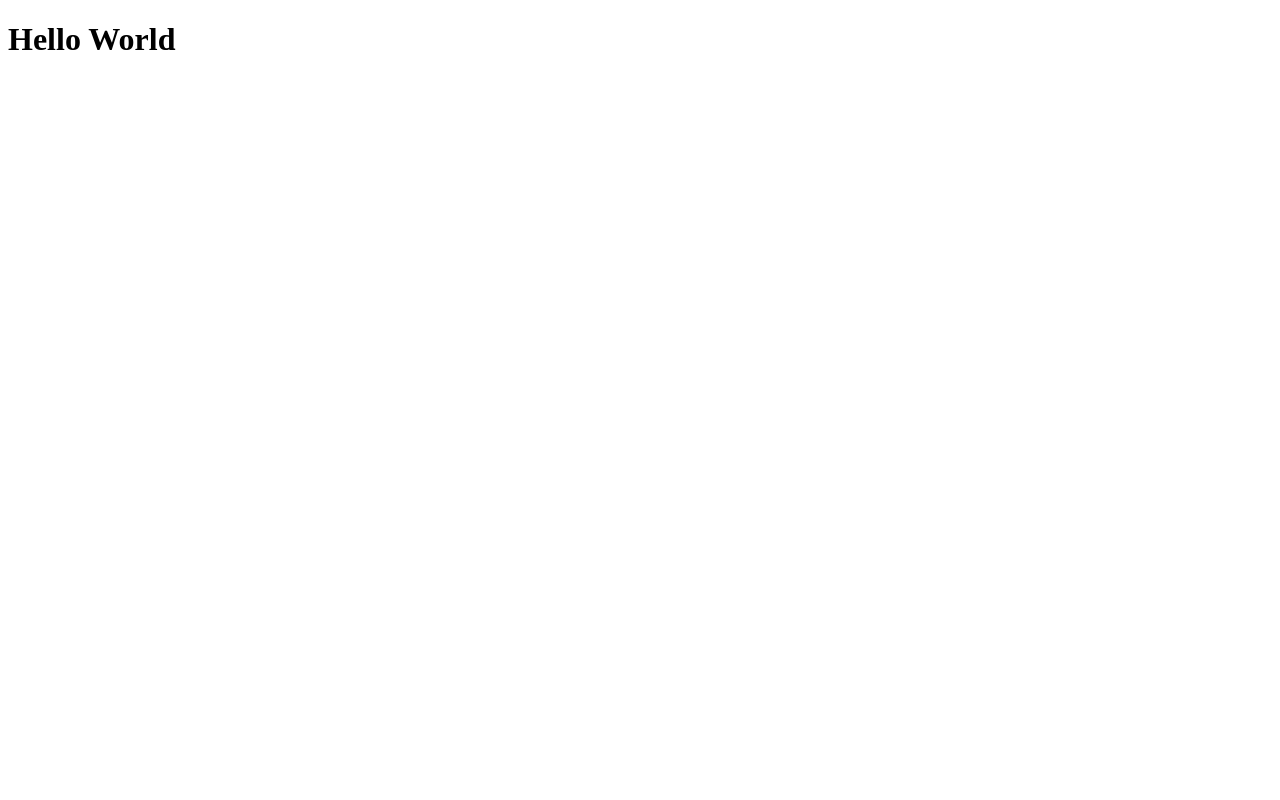
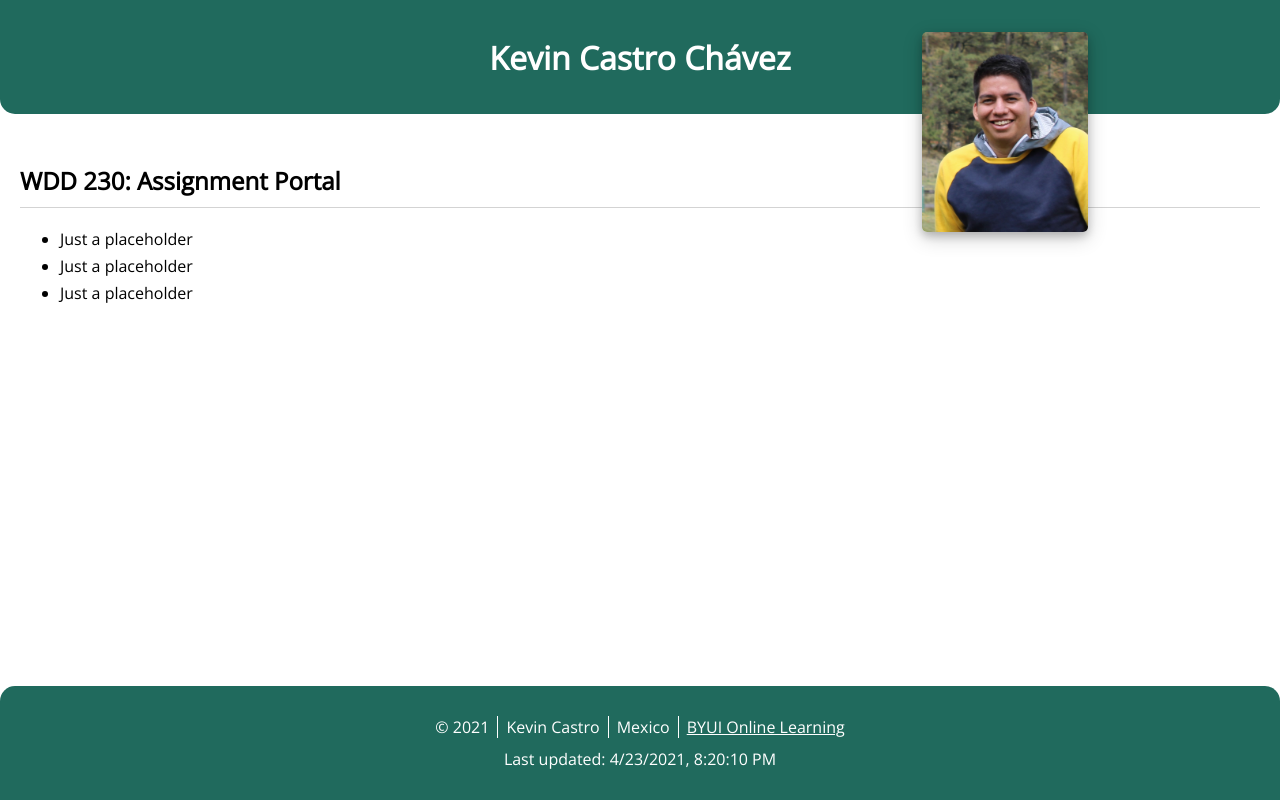
Before and after one commit to kevincastrochavez/kevincastrochavez.github.io, a plain HTML site: page index.html in a window 1280 px wide. Drawn offline with nearby package versions, Linux system fonts and the light colour scheme.

Commit message:
completed assignment portal homepage, imported google font, styled the document and created script to generate dynamic dates

```diff
--- a/index.html
+++ b/index.html
@@ -4,9 +4,41 @@
     <meta charset="UTF-8">
     <meta http-equiv="X-UA-Compatible" content="IE=edge">
     <meta name="viewport" content="width=device-width, initial-scale=1.0">
-    <title>Document</title>
+    <meta name="description" content="Assignment portal for Kevin Castro in WDD 230: Web Frontend Development at Brigham Young University - Idaho 2021">
+    <link href="https://fonts.googleapis.com/css2?family=Open+Sans:wght@300;400&display=swap" rel="stylesheet">
+    <link rel="stylesheet" href="styles.css">
+    <title>Portal Home Page for WDD 230</title>
 </head>
 <body>
-    <h1>Hello World</h1>
+
+    <header>
+        <h1>Kevin Castro Chávez</h1>
+
+    </header>
+
+    <img src="./Portrait.jpg" alt="Profile Image">
+
+    <main>
+        <h2>WDD 230: Assignment Portal</h2>
+
+        <ul>
+            <li>Just a placeholder</li>
+            <li>Just a placeholder</li>
+            <li>Just a placeholder</li>
+        </ul>
+    </main>
+
+    <footer>
+        <div class="information">
+            <p>&copy; <span id="year"></span></p>
+            <p>Kevin Castro</p>
+            <p>Mexico</p>
+            <a target="_blank" href="https://www.byui.edu/online">BYUI Online Learning</a>
+        </div>
+
+        <p>Last updated: <span id="lastDate"></span></p>
+    </footer>
+
+    <script src="script.js"></script>
 </body>
 </html>
--- /dev/null
+++ b/script.js
@@ -0,0 +1,16 @@
+const currentYear = document.getElementById('year')
+const updatedDate = document.getElementById('lastDate')
+
+function getCurrentYear() {
+    const date = new Date()
+    const year = date.getFullYear()
+    currentYear.innerHTML = year
+}
+
+function getLastModified() {
+    const lastModified = new Date(document.lastModified).toLocaleString()
+    updatedDate.innerHTML = lastModified
+}
+
+getCurrentYear()
+getLastModified()
--- /dev/null
+++ b/styles.css
@@ -0,0 +1,103 @@
+* {
+    margin: 0;
+}
+
+body {
+    height: 100vh;
+    display: flex;
+    flex-direction: column;
+    justify-content: space-between;
+    position: relative;
+    font-family: 'Open Sans', sans-serif;
+}
+
+header {
+    display: flex;
+    justify-content: center;
+    align-items: center;
+
+    height: 15%;
+    width: 100%;
+    color: white;
+    background-color: #206a5d;
+    border-radius: 0 0 15px 15px;
+}
+
+img {
+    height: 200px;
+    position: absolute;
+    top: 4%;
+    right: 15%;
+    border-radius: 5px;
+    box-shadow: 0 4px 8px 0 rgba(0, 0, 0, 0.2), 0 6px 20px 0 rgba(0, 0, 0, 0.19);
+}
+
+main {
+    height: 70%;
+    padding: 20px;
+}
+
+h2 {
+    padding: 10px 0;
+    border-bottom: 1px solid lightgray;
+    margin: 20px 0;
+}
+
+li {
+    margin: 5px 0;
+}
+
+footer {
+    display: flex;
+    flex-direction: column;
+    justify-content: center;
+    align-items: center;
+
+    height: 15%;
+    width: 100%;
+    color: white;
+    border-radius: 15px 15px 0 0;
+    background-color: #206a5d;
+    font-weight: 300;
+}
+
+.information {
+    display: flex;
+    margin-bottom: 10px;
+}
+
+.information > p {
+    padding: 0 8px;
+    border-right: 1px solid white;
+}
+
+.information > p:last-child {
+    border-right: none;
+}
+
+a {
+    padding: 0 8px;
+    color: white;
+}
+
+@media screen and (max-width: 600px) {
+    body {
+        align-items: center;
+    }
+
+    img {
+        position: unset;
+        object-fit: cover;
+        height: 150px;
+        width: 150px;
+        margin-top: 20px;
+    }
+
+    footer {
+        font-size: 0.8rem;
+    }
+
+    .information {
+        margin-bottom: 4px;
+    }
+}
```
Also changed, not shown: Portrait.jpg (added).
